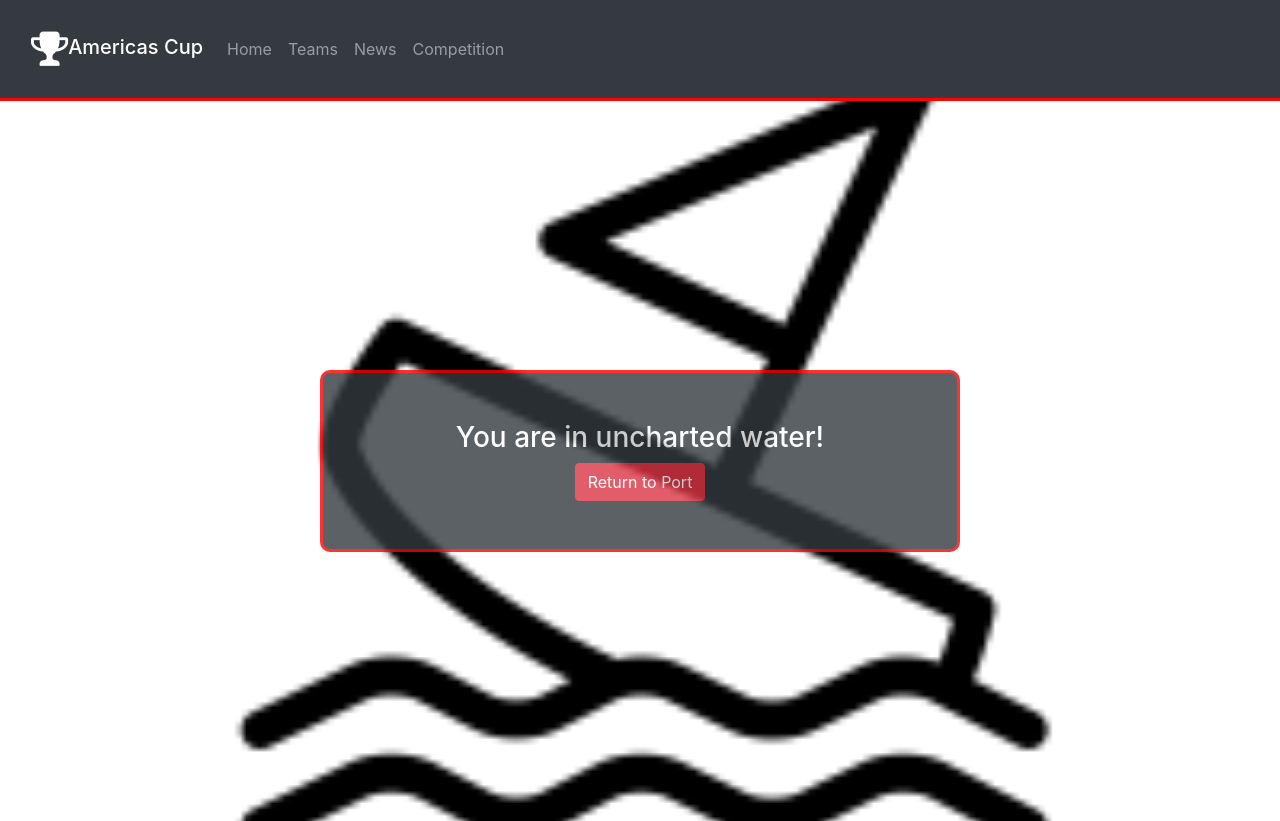
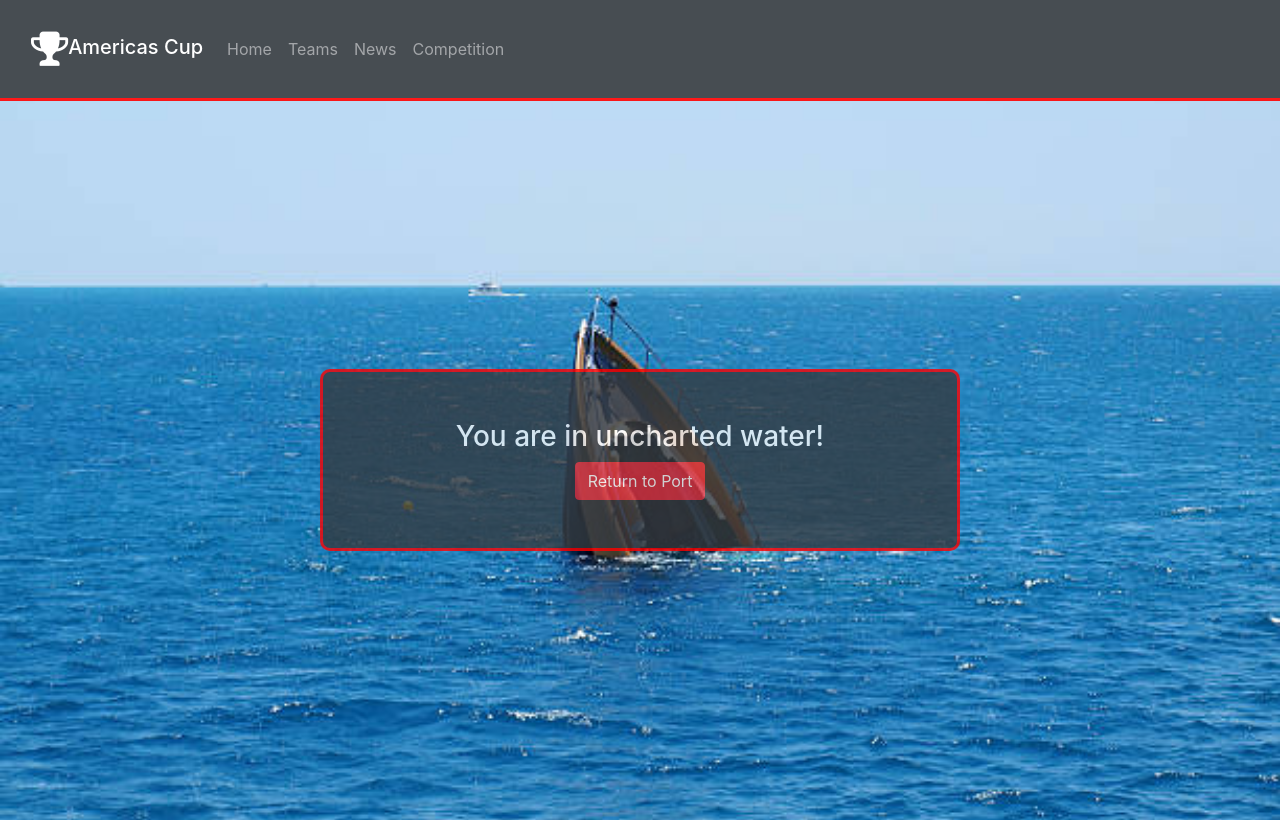
Before and after one commit to johnj974/americas-cup, an Angular app: page /not-found in a window 1280 px wide. Built offline with nearby package versions, Linux system fonts and the light colour scheme.

Commit message:
change to navbar, padding added to body

```diff
--- a/src/app/navbar/navbar.component.css
+++ b/src/app/navbar/navbar.component.css
@@ -1,5 +1,6 @@
 .navbar {
   border-bottom: 3px solid red;
+  opacity: 0.9;
 }
 .active.left {
   border-bottom: 1px solid red;
--- a/src/app/navbar/navbar.component.html
+++ b/src/app/navbar/navbar.component.html
@@ -1,4 +1,4 @@
-<nav class="navbar navbar-expand-lg navbar-dark bg-dark py-4">
+<nav class="navbar navbar-expand-lg navbar-dark bg-dark py-4 fixed-top">
   <div class="container-fluid">
     <span class="navbar-brand mb-0 h1"
       ><i class="fa fa-2x fa-trophy align-middle"></i>Americas Cup</span
--- a/src/app/page-not-found/page-not-found.component.css
+++ b/src/app/page-not-found/page-not-found.component.css
@@ -1,5 +1,5 @@
 #pageNotFound {
-  background-image: url("../../assets/images/sinking-boat.png");
+  background-image: url("../../assets/images/sunk-boat.jpg");
   background-size: cover;
   background-repeat: no-repeat;
   background-position: center;
--- a/src/styles.css
+++ b/src/styles.css
@@ -5,3 +5,12 @@
   /* quick solution to hide overflow */
   /* overflow: hidden; */
 }
+
+body {
+  padding-top: 100px;
+}
+/* @media (max-width: 979px) {
+  body {
+    padding-top: 0px;
+  }
+} */
```
Also changed, not shown: src/assets/images/sinking-boat.png (deleted), src/assets/images/sunk-boat.jpg (added).
